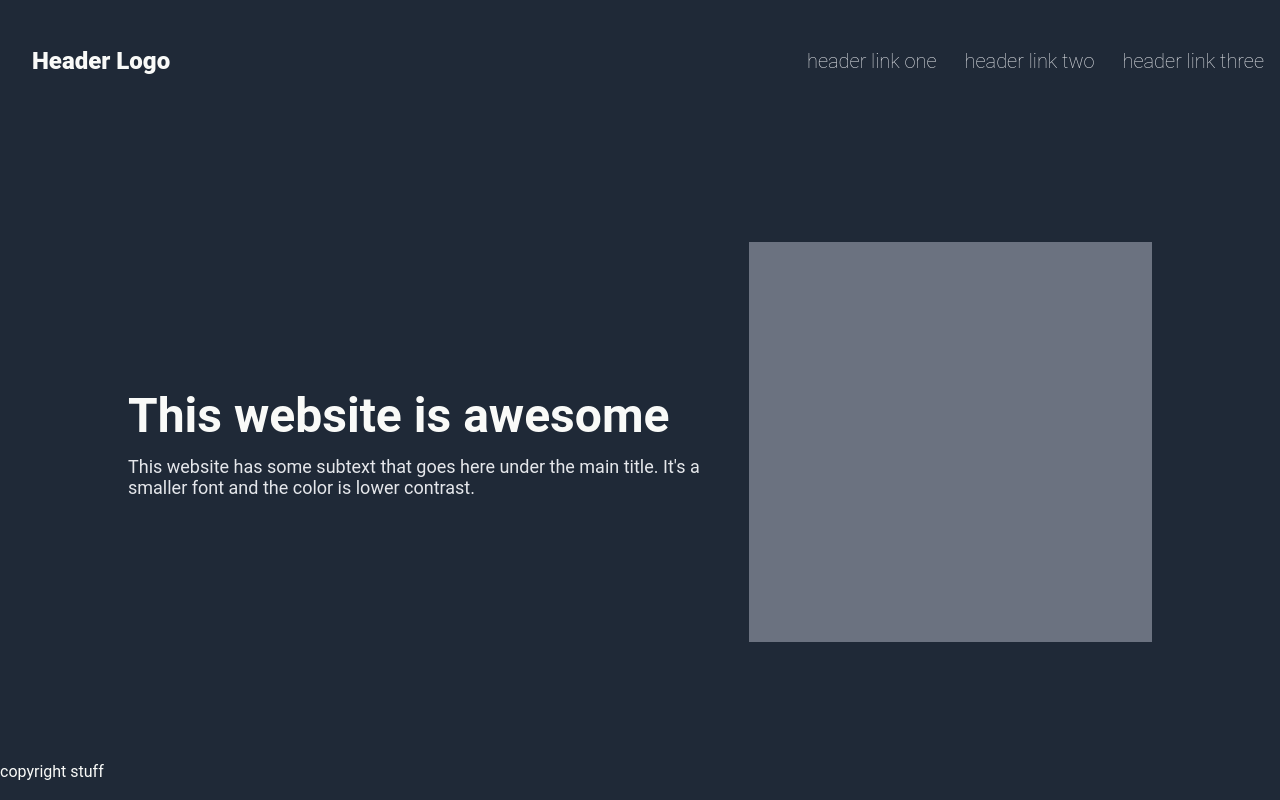
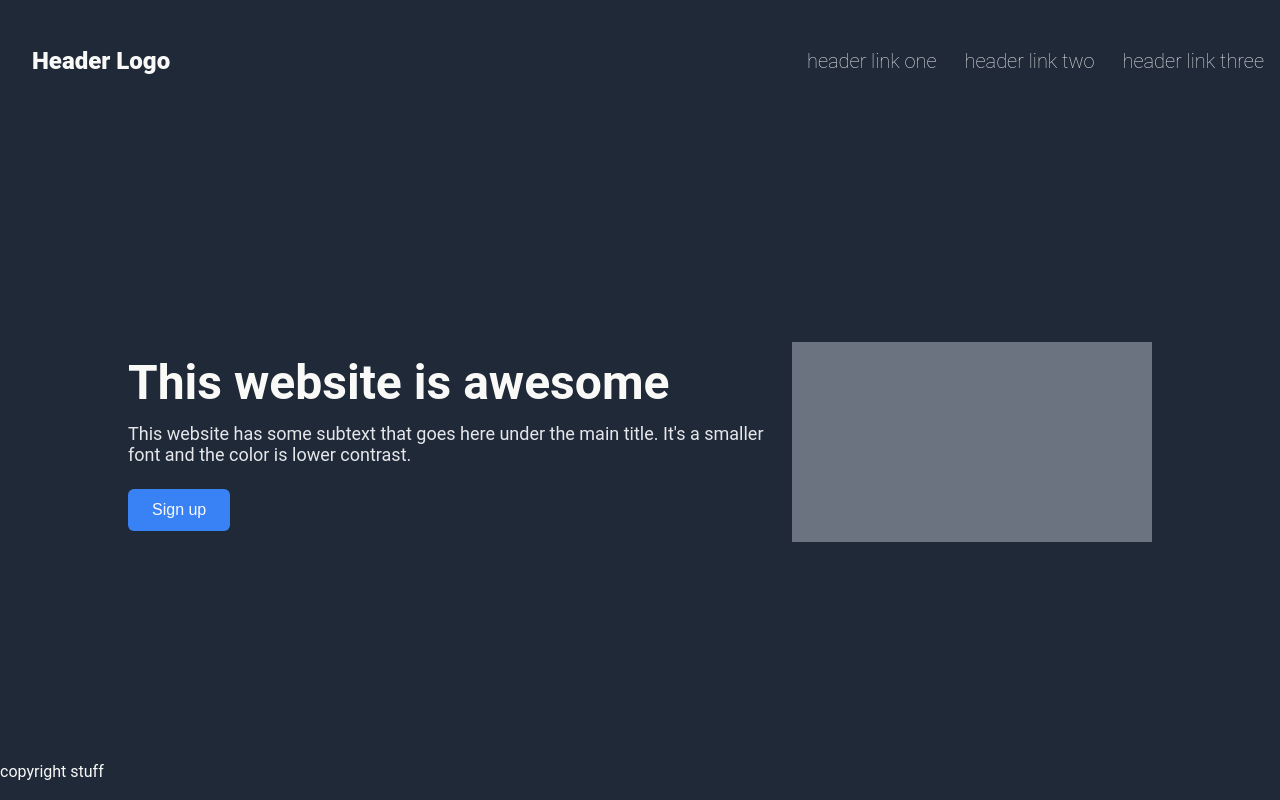
Before and after one commit to tbbreepenny/examplewebsite, a plain HTML site: page src/index.html in a window 1280 px wide. Drawn offline with Linux system fonts and the light colour scheme.

Commit message:
first section html update

```diff
--- a/src/index.html
+++ b/src/index.html
@@ -26,6 +26,7 @@
                 <div>
                     <div class="main-text">This website is awesome</div>
                     <div class="secondary-text">This website has some subtext that goes here under the main title. It's a smaller font and the color is lower contrast.</div>
+                    <button class="sign-up-button">Sign up</button>
                 </div>
                 <div class="placeholder-image"></div>
             </div>
--- a/src/styles/main-content.css
+++ b/src/styles/main-content.css
@@ -1,5 +1,3 @@
-/* Main Content Styles */
-
 .hero {
     display: flex;
     justify-content: center;
@@ -27,8 +25,19 @@
         margin-top: 12px;
     }
 
+    .hero-content .sign-up-button {
+        background-color: #3882F6; /* Blue color */
+        color: #F9FAF8;
+        border: none;
+        padding: 12px 24px;
+        font-size: 16px;
+        border-radius: 6px;
+        cursor: pointer;
+        margin-top: 24px;
+    }
+
     .hero-content .placeholder-image {
-        width: 600px;
-        height: 400px;
+        width: 500px;
+        height: 200px;
         background-color: #6B7280;
     }
```
